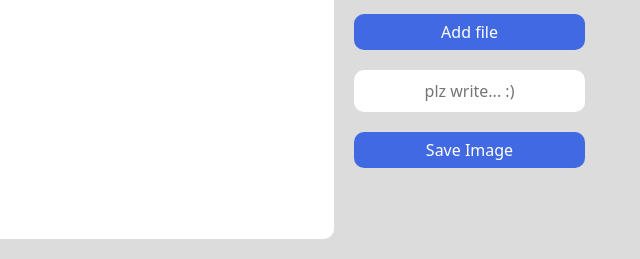
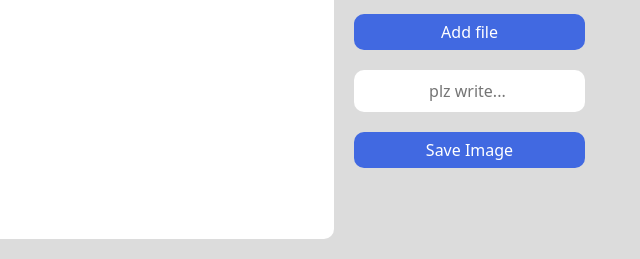
Before and after one commit to Ahn-j/DrawingTest, a plain HTML site: page index.html in a window 1280 px wide. Shown: the part 487-746 px from the top of the page, 310-950 px from the left. Drawn offline with Linux system fonts and the light colour scheme.

Commit message:
chnage...

```diff
--- a/index.html
+++ b/index.html
@@ -36,7 +36,7 @@
       Add file
       <input type="file" accept="image/*" id="file" />
     </label>
-    <input type="text" placeholder="plz write... :)" id="text" />
+    <input type="text" placeholder="plz write... " id="text" />
     <button id="save">Save Image</button>
   </div>
   <script src="app.js"></script>
```
